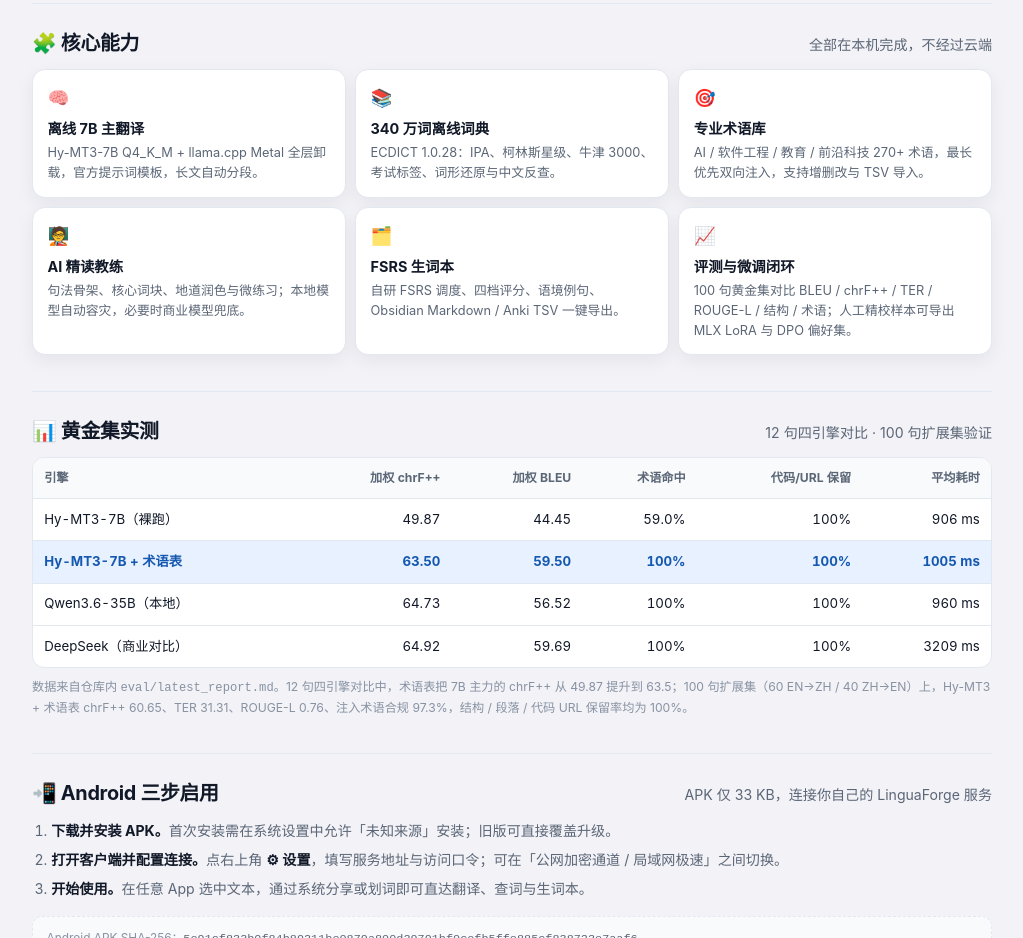
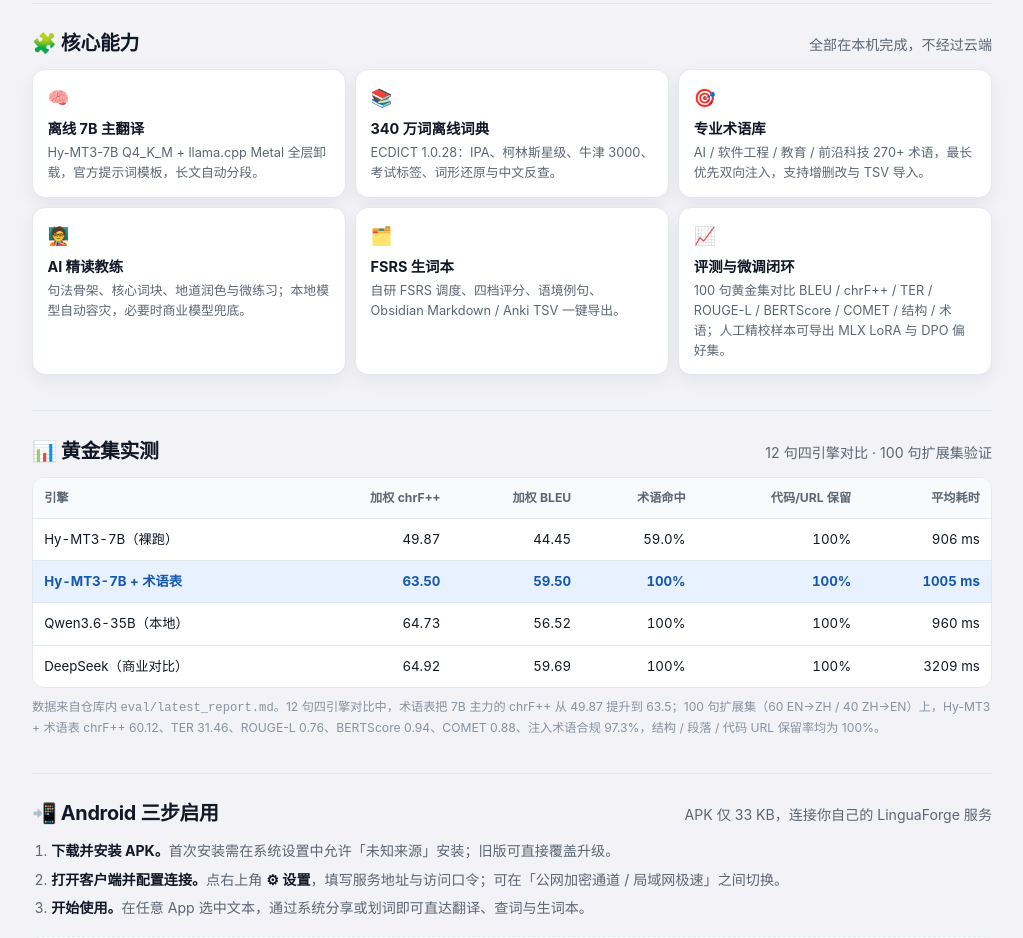
Before and after one commit to xzqttt/lingua-forge-release, a plain HTML site: page index.html in a window 1280 px wide. Shown: the part 1095-2033 px from the top of the page, without its empty margins (128-1151 px from the left). Drawn offline with Linux system fonts and the light colour scheme.

Commit message:
Publish LinguaForge 1.1.0 download site

```diff
--- a/index.html
+++ b/index.html
@@ -320,7 +320,7 @@
 
   <div class="kpi-grid" aria-label="核心实测指标">
     <div class="kpi"><div class="kpi-val">97.3%</div><div class="kpi-label">注入术语合规</div><div class="kpi-sub">100 句扩展集</div></div>
-    <div class="kpi"><div class="kpi-val">60.65</div><div class="kpi-label">加权 chrF++</div><div class="kpi-sub">100 句扩展集</div></div>
+    <div class="kpi"><div class="kpi-val">60.12</div><div class="kpi-label">加权 chrF++</div><div class="kpi-sub">100 句扩展集</div></div>
     <div class="kpi"><div class="kpi-val">100%</div><div class="kpi-label">代码 / URL 保留</div><div class="kpi-sub">结构校验通过</div></div>
     <div class="kpi"><div class="kpi-val">340 万</div><div class="kpi-label">离线词条</div><div class="kpi-sub">毫秒级查词</div></div>
   </div>
@@ -352,7 +352,7 @@
       <div class="feat"><div class="feat-icon">🎯</div><strong>专业术语库</strong><span>AI / 软件工程 / 教育 / 前沿科技 270+ 术语，最长优先双向注入，支持增删改与 TSV 导入。</span></div>
       <div class="feat"><div class="feat-icon">🧑‍🏫</div><strong>AI 精读教练</strong><span>句法骨架、核心词块、地道润色与微练习；本地模型自动容灾，必要时商业模型兜底。</span></div>
       <div class="feat"><div class="feat-icon">🗂️</div><strong>FSRS 生词本</strong><span>自研 FSRS 调度、四档评分、语境例句、Obsidian Markdown / Anki TSV 一键导出。</span></div>
-      <div class="feat"><div class="feat-icon">📈</div><strong>评测与微调闭环</strong><span>100 句黄金集对比 BLEU / chrF++ / TER / ROUGE-L / 结构 / 术语；人工精校样本可导出 MLX LoRA 与 DPO 偏好集。</span></div>
+      <div class="feat"><div class="feat-icon">📈</div><strong>评测与微调闭环</strong><span>100 句黄金集对比 BLEU / chrF++ / TER / ROUGE-L / BERTScore / COMET / 结构 / 术语；人工精校样本可导出 MLX LoRA 与 DPO 偏好集。</span></div>
     </div>
   </section>
 
@@ -369,7 +369,7 @@
         </tbody>
       </table>
     </div>
-    <p class="table-note">数据来自仓库内 <code>eval/latest_report.md</code>。12 句四引擎对比中，术语表把 7B 主力的 chrF++ 从 49.87 提升到 63.5；100 句扩展集（60 EN→ZH / 40 ZH→EN）上，Hy-MT3 + 术语表 chrF++ 60.65、TER 31.31、ROUGE-L 0.76、注入术语合规 97.3%，结构 / 段落 / 代码 URL 保留率均为 100%。</p>
+    <p class="table-note">数据来自仓库内 <code>eval/latest_report.md</code>。12 句四引擎对比中，术语表把 7B 主力的 chrF++ 从 49.87 提升到 63.5；100 句扩展集（60 EN→ZH / 40 ZH→EN）上，Hy-MT3 + 术语表 chrF++ 60.12、TER 31.46、ROUGE-L 0.76、BERTScore 0.94、COMET 0.88、注入术语合规 97.3%，结构 / 段落 / 代码 URL 保留率均为 100%。</p>
   </section>
 
   <section id="install" aria-labelledby="install-h">
```
Also changed, not shown: manifest.json.
